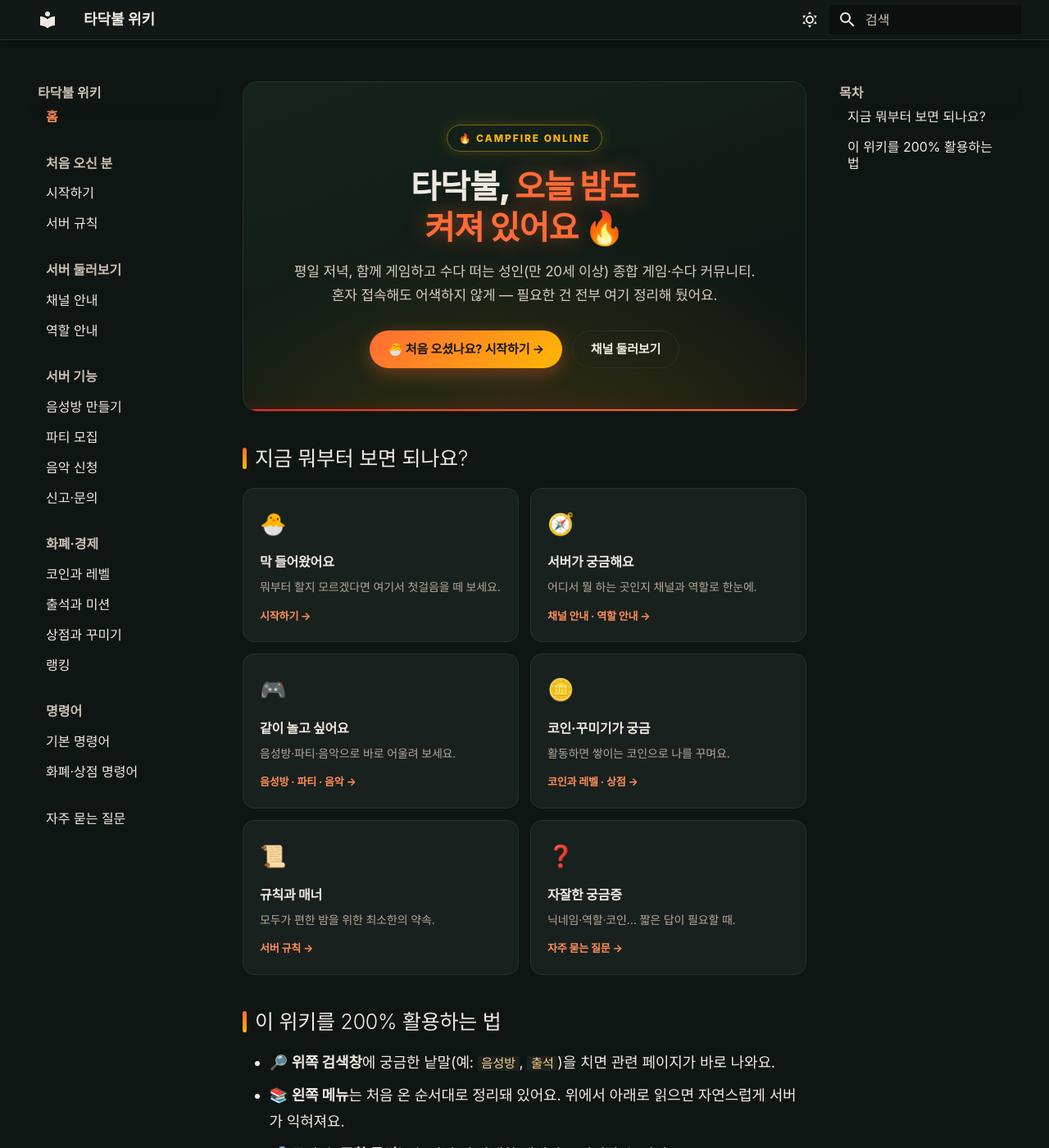
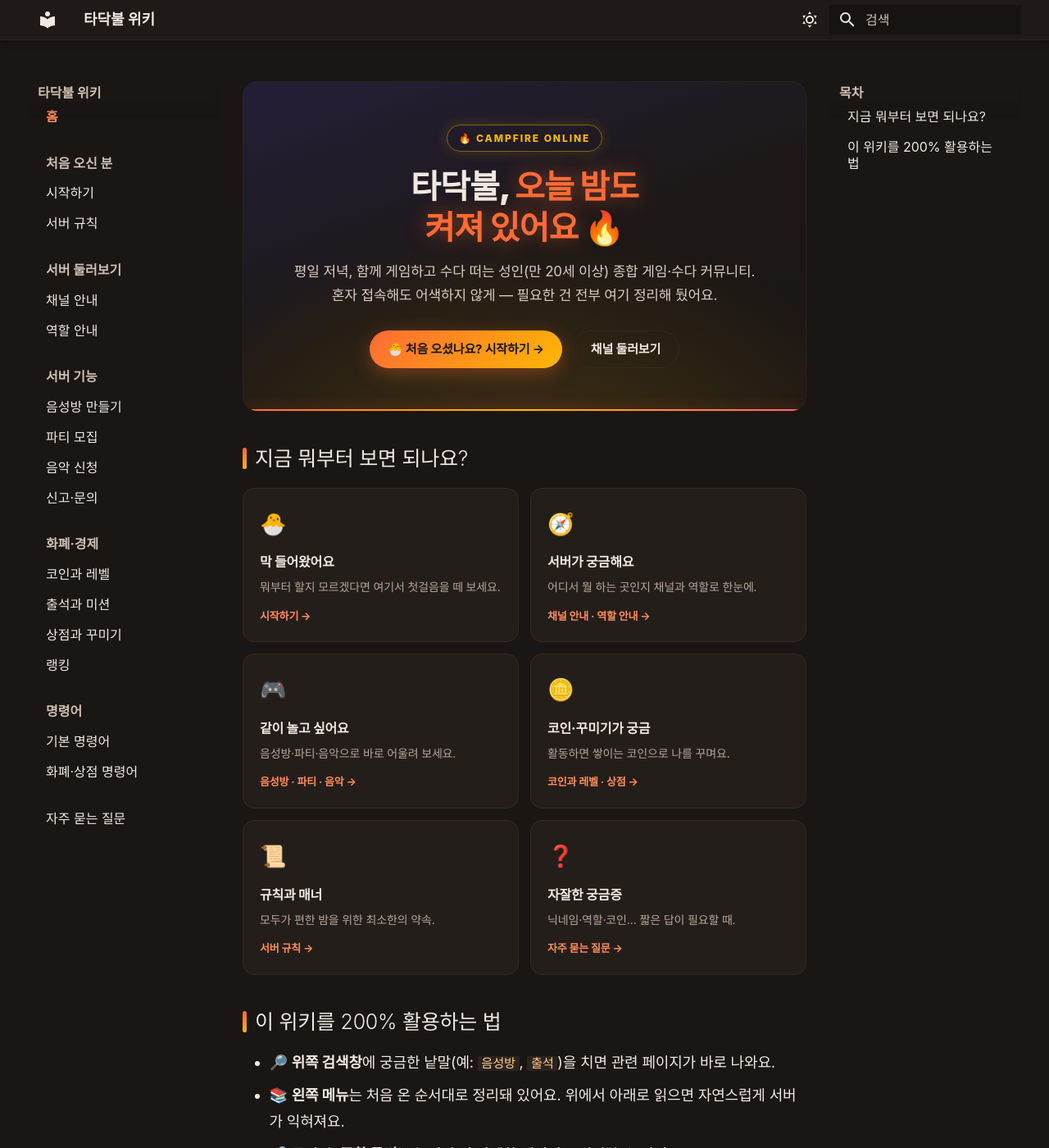
Before and after one commit to the-campfire/the-campfire.github.io, an MkDocs documentation site: the page built from docs/index.md, in a window 1280 px wide and 1400 px high. Shown: the whole window at 82% size. Built offline with MkDocs 1.6.1 and Material for MkDocs 9.7.7, drawn with Linux system fonts in a browser that asks for light colours; some web fonts are replaced.

Commit message:
style: 다크 테마를 원본 A×C '섞기'(모닥불 밤) 팔레트로 교체
- slate 스킴을 prototype-ac.html의 따뜻한 갈색 톤으로 정렬
  (bg #1a1614, card #241e1b, hero night-gradient, code #2c2320)
- 히어로 하단 선을 원본 flame→amber→coral 그라디언트로 복원
  (임의로 넣었던 붉은 선 제거)

Co-Authored-By: Claude Opus 4.7 <noreply@anthropic.com>

```diff
--- a/docs/stylesheets/extra.css
+++ b/docs/stylesheets/extra.css
@@ -25,29 +25,29 @@ input,
 }
 
 /* ═══════════ 색 팔레트 ═══════════ */
-/* 다크(기본) — 밤의 숲 */
+/* 다크(기본) — 모닥불 밤 (A×C 섞기: 따뜻한 갈색 + 절제된 생기) */
 [data-md-color-scheme="slate"] {
-  --md-default-bg-color:          #0f1513;
+  --md-default-bg-color:          #1a1614;
   --md-default-fg-color:          #f0e9e2;
   --md-default-fg-color--light:   #cdbfb3;
   --md-default-fg-color--lighter: #8f8578;
-  --md-default-fg-color--lightest:#2a332d;
-  --md-primary-fg-color:          #111815;
-  --md-primary-fg-color--light:   #1a231e;
-  --md-primary-fg-color--dark:    #0c1210;
+  --md-default-fg-color--lightest:#332a22;
+  --md-primary-fg-color:          #1f1a17;
+  --md-primary-fg-color--light:   #241e1b;
+  --md-primary-fg-color--dark:    #151110;
   --md-primary-bg-color:          #f0e9e2;
   --md-primary-bg-color--light:   #cdbfb3;
   --md-accent-fg-color:           #ff8c5a;
   --md-typeset-a-color:           #ff8c5a;
-  --md-code-bg-color:             #1a231e;
+  --md-code-bg-color:             #2c2320;
   --md-code-fg-color:             #ffcf8a;
-  --md-footer-bg-color:           #0c1210;
-  --md-footer-bg-color--dark:     #0a0f0d;
+  --md-footer-bg-color:           #151110;
+  --md-footer-bg-color--dark:     #100c0b;
   --md-typeset-mark-color:        rgba(255, 183, 3, 0.28);
 
   /* 커스텀(히어로·카드)용 토큰 */
-  --cf-card:        #18211d;
-  --cf-card-border: #26332c;
+  --cf-card:        #241e1b;
+  --cf-card-border: #33291f;
   --cf-text:        #f0e9e2;
   --cf-muted:       #b3a599;
   --cf-flame:       #ff6b35;
@@ -55,10 +55,10 @@ input,
   --cf-amber:       #ffb703;
   --cf-coral:       #ff5b7f;
   --cf-sub:         #d8ccc0;
-  --cf-hero-border: #24332b;
+  --cf-hero-border: #2c2320;
   --cf-hero-bg:
     radial-gradient(120% 140% at 50% 130%, rgba(255,107,53,.28) 0%, rgba(255,183,3,.10) 28%, transparent 60%),
-    linear-gradient(160deg, #16241d 0%, #111b16 55%, #0f1513 100%);
+    linear-gradient(160deg, #241f38 0%, #1d1815 55%, #1a1614 100%);
 }
 /* 라이트 — 밤의 숲의 낮 */
 [data-md-color-scheme="default"] {
@@ -166,8 +166,8 @@ input,
   position: absolute;
   left: 0; right: 0; bottom: 0;
   height: 2px;
-  background: linear-gradient(90deg, #ff1f1f, #ff5121, #ff6b35);
-  box-shadow: 0 0 16px rgba(255, 45, 30, 0.55);
+  background: linear-gradient(90deg, var(--cf-flame), var(--cf-amber), var(--cf-coral));
+  box-shadow: 0 0 16px rgba(255, 107, 53, 0.55);
 }
 .md-typeset .cf-badge {
   display: inline-block;
```
